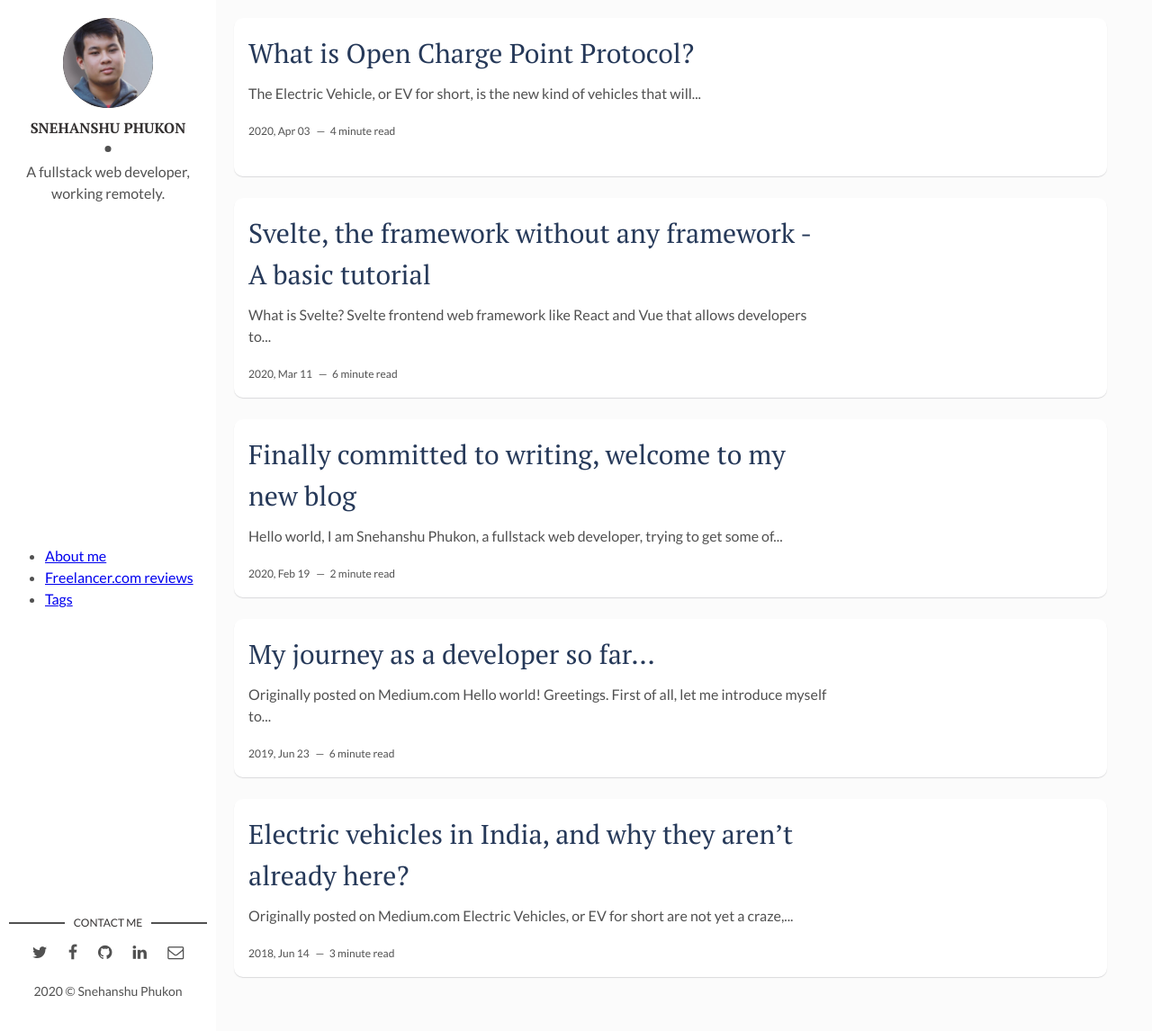
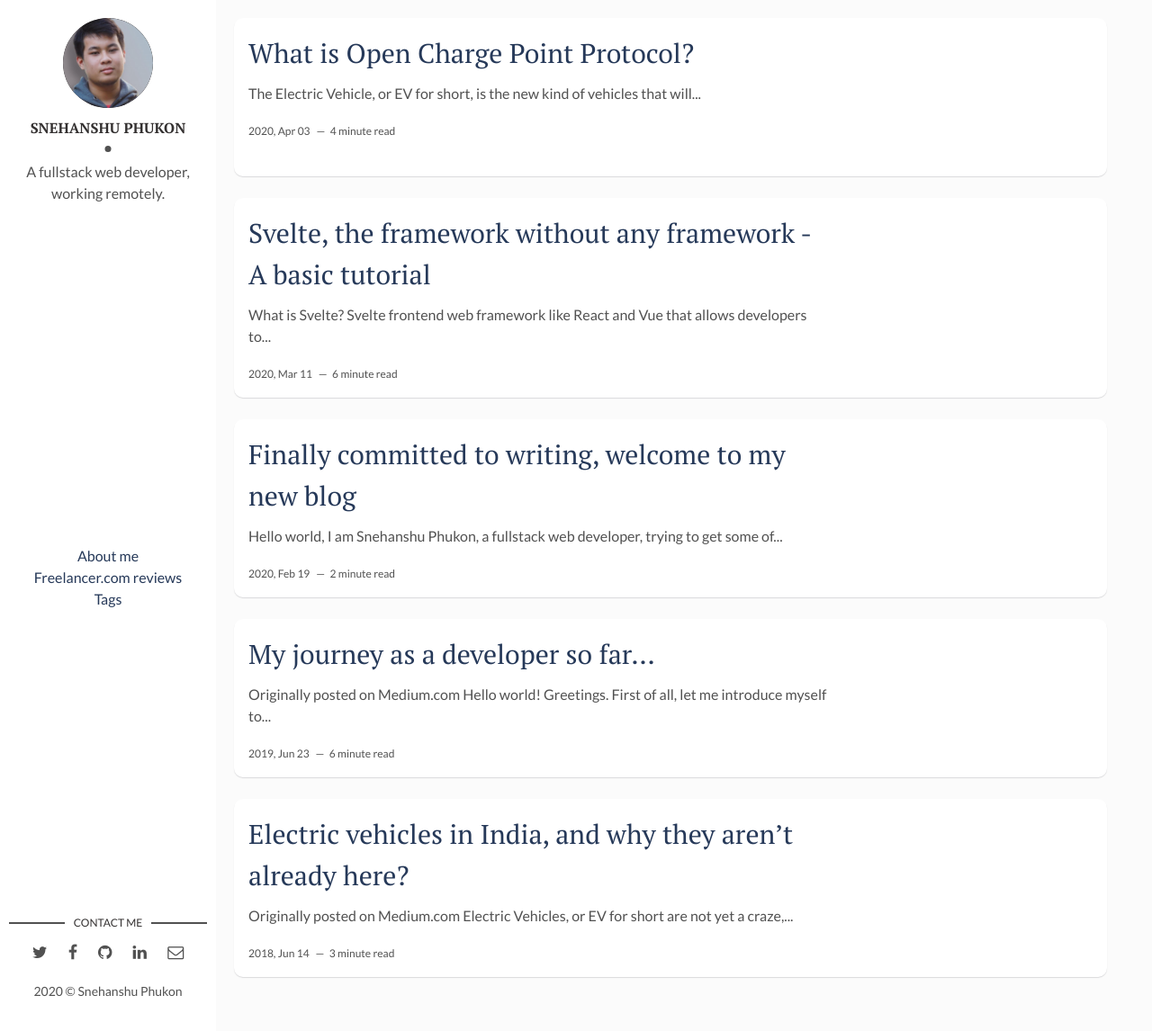
Before and after one commit to pSnehanshu/snehanshu-blog, a Jekyll site: the page built from index.html, in a window 1280 px wide and 1146 px high. Shown: the whole window at 90% size. Built offline with Jekyll 4.4.1, drawn with Linux system fonts in a browser that asks for light colours; the list of posts is cut into pages by our own code.

Commit message:
menu styling

```diff
--- a/_layouts/main.html
+++ b/_layouts/main.html
@@ -16,7 +16,7 @@ layout: default
   <section>
     {%- assign default_paths = site.pages | map: "path" -%}
     {%- assign page_paths = site.header_pages | default: default_paths -%}
-    <ul>
+    <ul class="page-menu">
       {%- for path in page_paths -%}
       {%- assign my_page = site.pages | where: "path", path | first -%}
       {%- if my_page.title -%}
--- a/assets/css/main.css
+++ b/assets/css/main.css
@@ -911,6 +911,21 @@ table tfoot td {
   clear: both;
 }
 
+.page-menu {
+  list-style-type: none;
+  text-align: center;
+  padding-left: 0px;
+}
+
+.page-menu a {
+  color: #263959;
+  text-decoration: none;
+}
+
+.page-menu a:hover {
+  text-decoration: underline;
+}
+
 /* - - - - - - - - - - Home Page Styles - - - - - - - - - - */
 .sidebar {
   display: -webkit-box;
--- a/assets/css/scss/main.scss
+++ b/assets/css/scss/main.scss
@@ -136,6 +136,10 @@ table tfoot td {
   clear: both;
 }
 
+.page-menu {
+  list-style-type: none;
+}
+
 /* - - - - - - - - - - Home Page Styles - - - - - - - - - - */
 @import 'parts/home-page';
 
```
